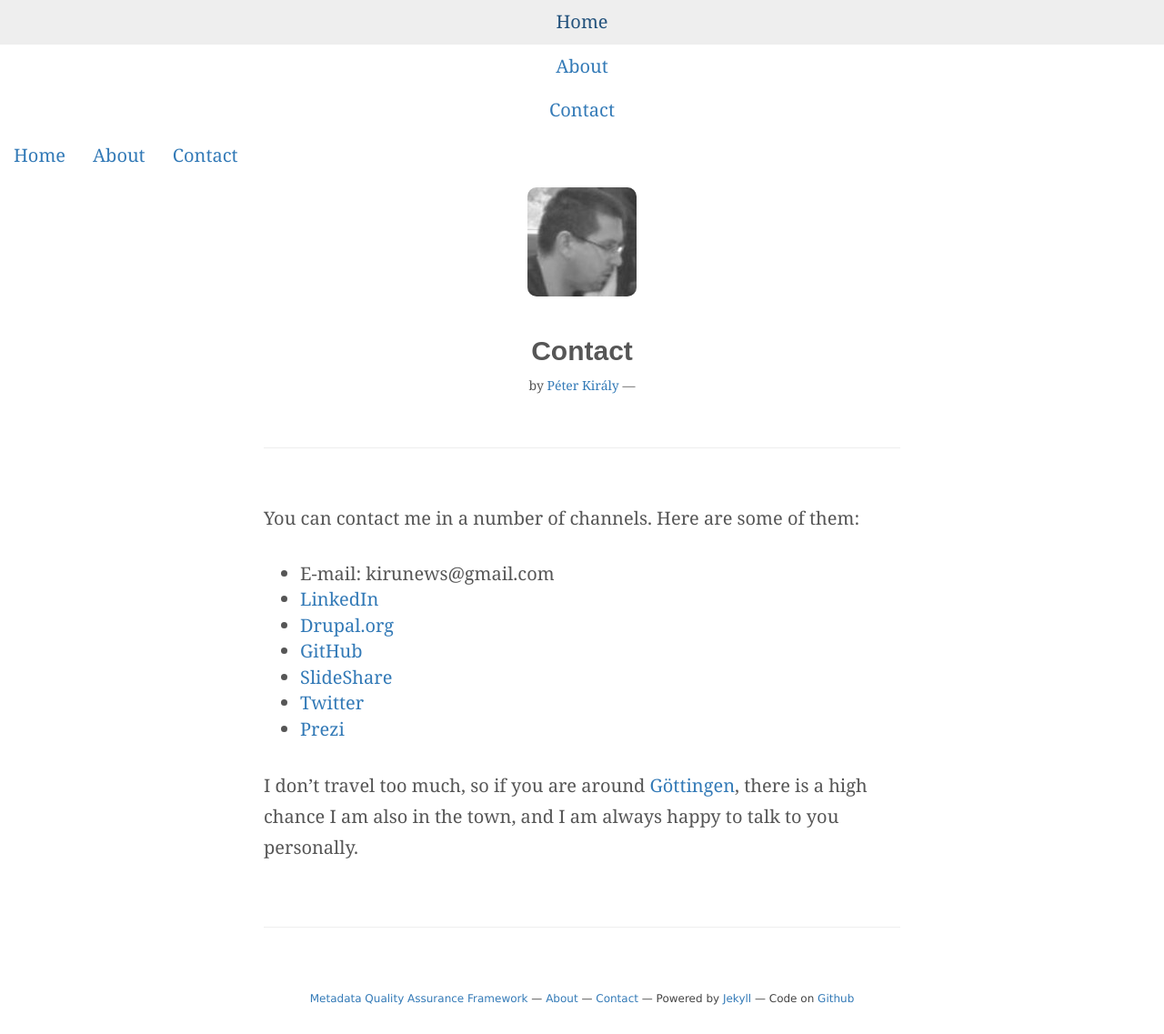
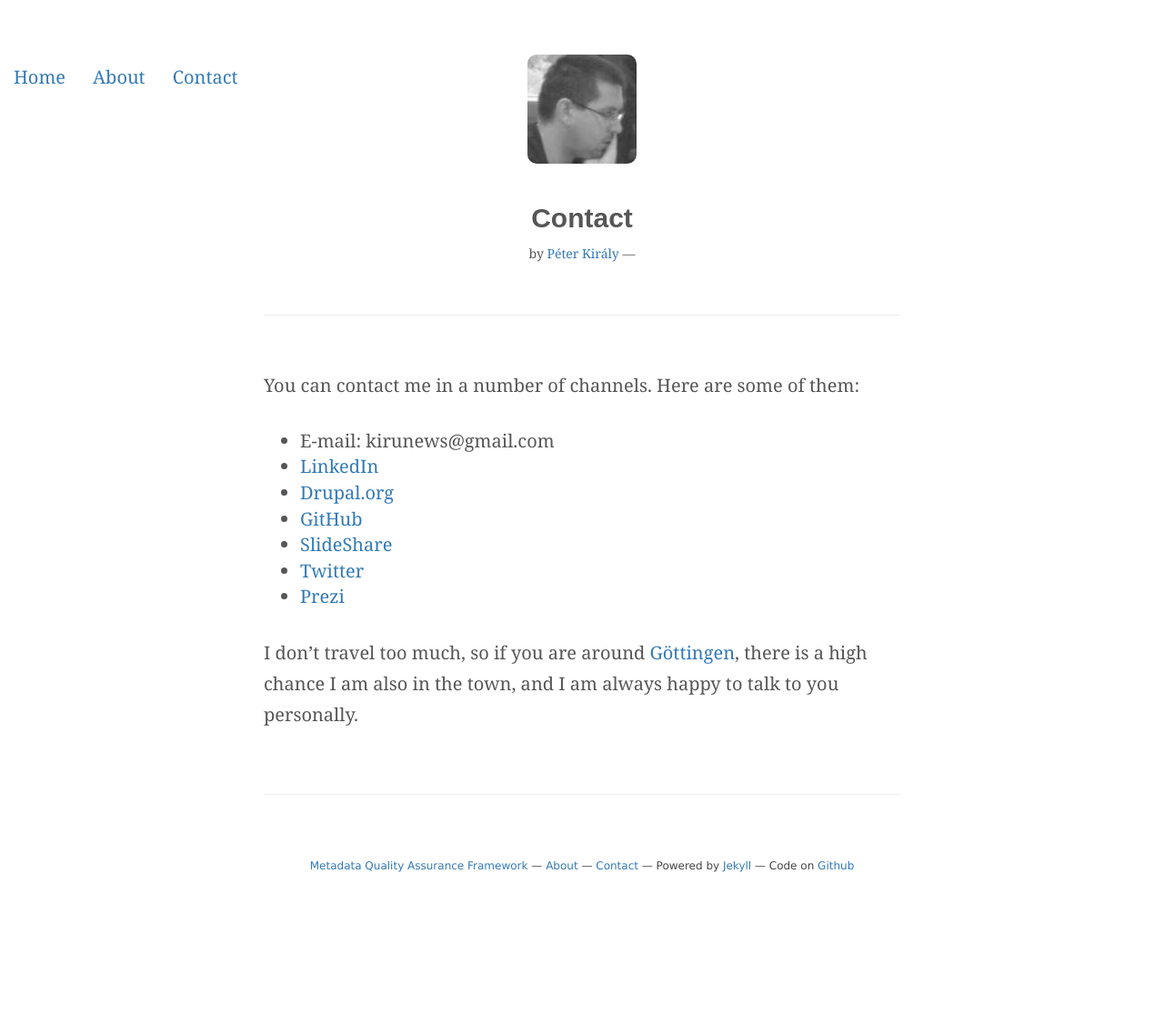
Before and after one commit to pkiraly/pkiraly.github.io, a Jekyll site: the page built from contact.md, in a window 1280 px wide. Shown: the whole page at 91% size. Built offline with Jekyll 4.4.1, drawn with Linux system fonts in a browser that asks for light colours; nearby versions of some CDN libraries; some web fonts are replaced; comment, search, counter and statistics services are not loaded; after the commit the page ends 991 px from its top, so only the background shows below that.

Commit message:
Update menu.html

```diff
--- a/_includes/menu.html
+++ b/_includes/menu.html
@@ -1,9 +1,4 @@
 <header>
-	<ul class="nav sf-menu">
-		<li><a href="/">Home</a></li>
-		<li><a href="/about">About</a></li>
-		<li><a href="/contact">Contact</a></li>
-	</ul>
 	<nav>
 		<ul class="nav navbar-nav">
 			<li><a href="/">Home</a></li>
```
